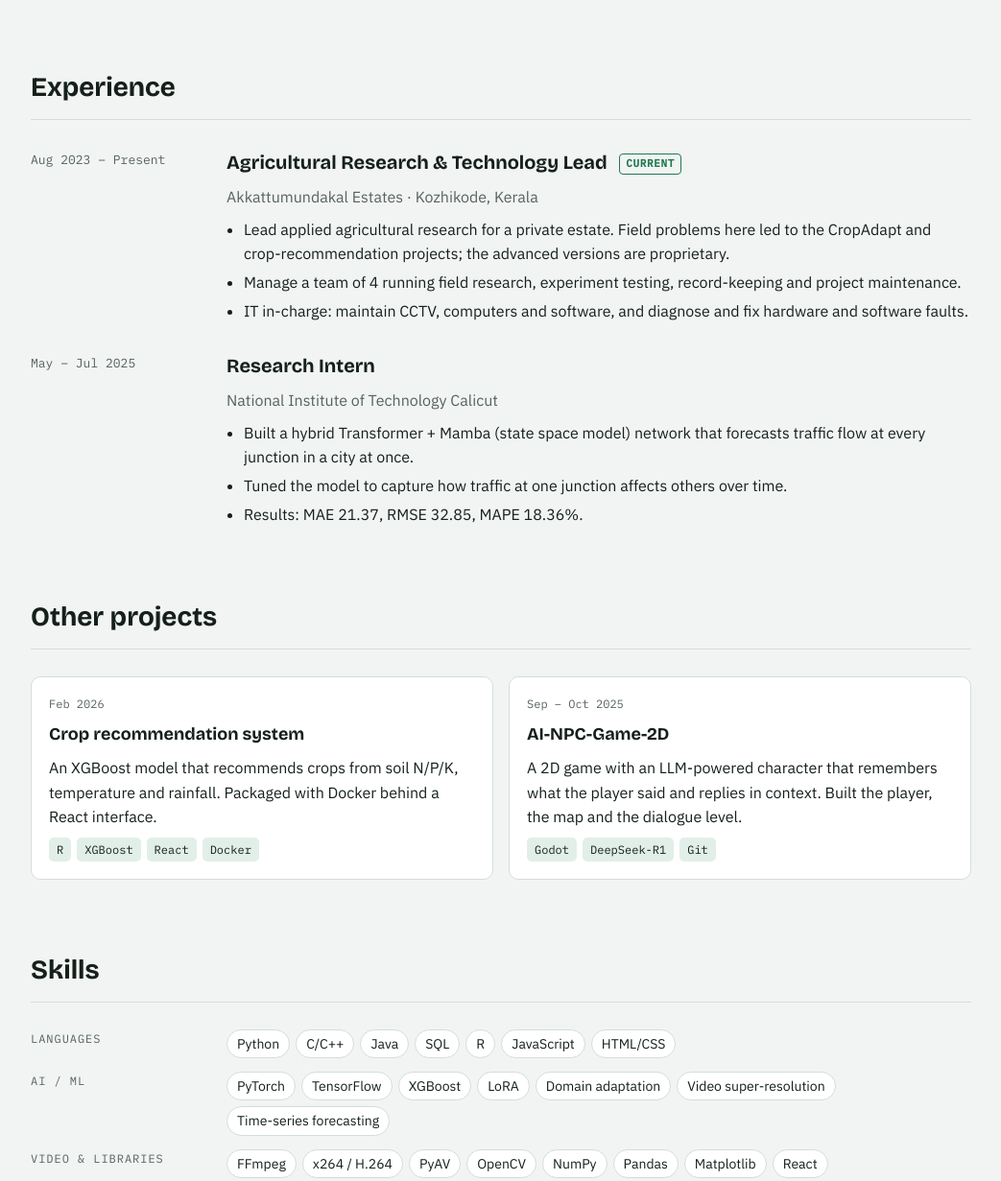
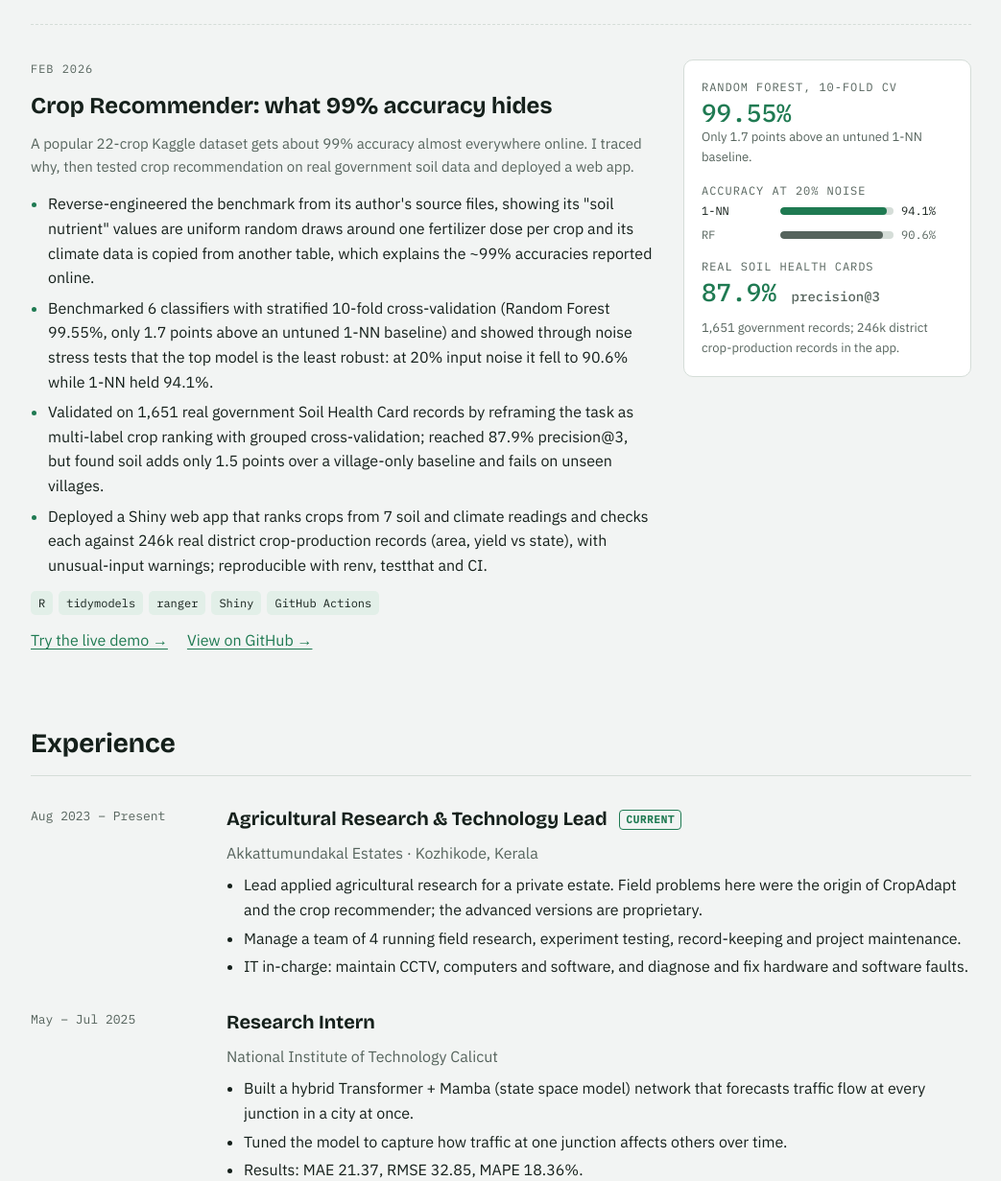
Before and after one commit to denzel-robin/denzel-robin.github.io, a plain HTML site: page index.html in a window 1280 px wide. Shown: the part 1505-2736 px from the top of the page at 96% size, without its empty margins (118-1161 px from the left). Drawn offline with nearby package versions, Linux system fonts and the light colour scheme.

Commit message:
Add Crop Recommender project and update skills

```diff
--- a/index.html
+++ b/index.html
@@ -103,9 +103,14 @@ p { margin: 0; }
 .bars { display: grid; gap: 6px; }
 .bar { display: grid; grid-template-columns: 74px minmax(0,1fr) 54px; align-items: center; gap: 8px; font-family: var(--mono); font-size: 12px; color: var(--muted); }
 .bar .track { height: 8px; background: var(--line); border-radius: 4px; overflow: hidden; }
-.bar .fill { height: 100%; border-radius: 4px; background: var(--muted); }
+.bar .track { display: block; }
+.bar .fill { display: block; height: 100%; border-radius: 4px; background: var(--muted); }
 .bar.mine .fill { background: var(--accent-2); }
 .bar.mine { color: var(--ink); }
+.bar.field-mine .fill { background: var(--accent); }
+.bar.field-mine { color: var(--ink); }
+.projlinks { display: flex; flex-wrap: wrap; gap: 8px 20px; }
+.minor.one { grid-template-columns: minmax(0, 1fr); max-width: 620px; }
 
 /* Experience */
 .jobs { display: grid; gap: 28px; }
@@ -213,6 +218,33 @@ footer h2 { font-size: 28px; }
         <p class="note">Compared against the same model trained on lab images only.</p>
       </aside>
     </article>
+    <article class="project">
+      <div class="text">
+        <span class="label">Feb 2026</span>
+        <h3>Crop Recommender: what 99% accuracy hides</h3>
+        <p class="sub">A popular 22-crop Kaggle dataset gets about 99% accuracy almost everywhere online. I traced why, then tested crop recommendation on real government soil data and deployed a web app.</p>
+        <ul>
+          <li>Reverse-engineered the benchmark from its author's source files, showing its "soil nutrient" values are uniform random draws around one fertilizer dose per crop and its climate data is copied from another table, which explains the ~99% accuracies reported online.</li>
+          <li>Benchmarked 6 classifiers with stratified 10-fold cross-validation (Random Forest 99.55%, only 1.7 points above an untuned 1-NN baseline) and showed through noise stress tests that the top model is the least robust: at 20% input noise it fell to 90.6% while 1-NN held 94.1%.</li>
+          <li>Validated on 1,651 real government Soil Health Card records by reframing the task as multi-label crop ranking with grouped cross-validation; reached 87.9% precision@3, but found soil adds only 1.5 points over a village-only baseline and fails on unseen villages.</li>
+          <li>Deployed a Shiny web app that ranks crops from 7 soil and climate readings and checks each against 246k real district crop-production records (area, yield vs state), with unusual-input warnings; reproducible with renv, testthat and CI.</li>
+        </ul>
+        <div class="tags"><span class="tag">R</span><span class="tag">tidymodels</span><span class="tag">ranger</span><span class="tag">Shiny</span><span class="tag">GitHub Actions</span></div>
+        <div class="projlinks"><a href="https://denzel-robin.shinyapps.io/crop-recommender/" target="_blank" rel="noopener">Try the live demo →</a><a href="https://github.com/denzel-robin/crop-recommender" target="_blank" rel="noopener">View on GitHub →</a></div>
+      </div>
+      <aside class="readout field" aria-label="Crop Recommender results">
+        <div class="row"><span class="label">Random Forest, 10-fold CV</span><span class="val">99.55%</span><span class="note">Only 1.7 points above an untuned 1-NN baseline.</span></div>
+        <div class="row">
+          <span class="label">Accuracy at 20% noise</span>
+          <div class="bars">
+            <div class="bar field-mine"><span>1-NN</span><span class="track"><span class="fill" style="width:94.1%"></span></span><span>94.1%</span></div>
+            <div class="bar"><span>RF</span><span class="track"><span class="fill" style="width:90.6%"></span></span><span>90.6%</span></div>
+          </div>
+        </div>
+        <div class="row"><span class="label">Real Soil Health Cards</span><span class="val">87.9% <small>precision@3</small></span></div>
+        <p class="note">1,651 government records; 246k district crop-production records in the app.</p>
+      </aside>
+    </article>
   </section>
 
   <section class="sec" aria-labelledby="exp-h">
@@ -224,7 +256,7 @@ footer h2 { font-size: 28px; }
           <h3>Agricultural Research &amp; Technology Lead <span class="now">Current</span></h3>
           <span class="org">Akkattumundakal Estates · Kozhikode, Kerala</span>
           <ul>
-            <li>Lead applied agricultural research for a private estate. Field problems here led to the CropAdapt and crop-recommendation projects; the advanced versions are proprietary.</li>
+            <li>Lead applied agricultural research for a private estate. Field problems here were the origin of CropAdapt and the crop recommender; the advanced versions are proprietary.</li>
             <li>Manage a team of 4 running field research, experiment testing, record-keeping and project maintenance.</li>
             <li>IT in-charge: maintain CCTV, computers and software, and diagnose and fix hardware and software faults.</li>
           </ul>
@@ -247,13 +279,7 @@ footer h2 { font-size: 28px; }
 
   <section class="sec" aria-labelledby="more-h">
     <div class="sec-head"><h2 id="more-h">Other projects</h2></div>
-    <div class="minor">
-      <div class="card">
-        <span class="when">Feb 2026</span>
-        <h3>Crop recommendation system</h3>
-        <p>An XGBoost model that recommends crops from soil N/P/K, temperature and rainfall. Packaged with Docker behind a React interface.</p>
-        <div class="tags"><span class="tag">R</span><span class="tag">XGBoost</span><span class="tag">React</span><span class="tag">Docker</span></div>
-      </div>
+    <div class="minor one">
       <div class="card">
         <span class="when">Sep – Oct 2025</span>
         <h3>AI-NPC-Game-2D</h3>
@@ -267,10 +293,10 @@ footer h2 { font-size: 28px; }
     <div class="sec-head"><h2 id="skills-h">Skills</h2></div>
     <div class="skills">
       <div class="skill"><span class="label">Languages</span><div class="items"><span>Python</span><span>C/C++</span><span>Java</span><span>SQL</span><span>R</span><span>JavaScript</span><span>HTML/CSS</span></div></div>
-      <div class="skill"><span class="label">AI / ML</span><div class="items"><span>PyTorch</span><span>TensorFlow</span><span>XGBoost</span><span>LoRA</span><span>Domain adaptation</span><span>Video super-resolution</span><span>Time-series forecasting</span></div></div>
-      <div class="skill"><span class="label">Video &amp; libraries</span><div class="items"><span>FFmpeg</span><span>x264 / H.264</span><span>PyAV</span><span>OpenCV</span><span>NumPy</span><span>Pandas</span><span>Matplotlib</span><span>React</span></div></div>
+      <div class="skill"><span class="label">AI / ML</span><div class="items"><span>PyTorch</span><span>TensorFlow</span><span>LoRA</span><span>Domain adaptation</span><span>Video super-resolution</span><span>Time-series forecasting</span></div></div>
+      <div class="skill"><span class="label">Video &amp; libraries</span><div class="items"><span>FFmpeg</span><span>x264 / H.264</span><span>PyAV</span><span>OpenCV</span><span>NumPy</span><span>Pandas</span><span>Matplotlib</span><span>tidymodels</span><span>Shiny</span></div></div>
       <div class="skill"><span class="label">Systems</span><div class="items"><span>Arch Linux</span><span>NVIDIA drivers &amp; CUDA</span><span>Kernel modules</span><span>tc-netem</span><span>Shell scripting</span></div></div>
-      <div class="skill"><span class="label">Tools</span><div class="items"><span>Git</span><span>Docker</span><span>Jenkins</span><span>pytest</span><span>Kaggle</span><span>Neovim</span><span>VS Code</span></div></div>
+      <div class="skill"><span class="label">Tools</span><div class="items"><span>Git</span><span>Docker</span><span>GitHub Actions</span><span>Jenkins</span><span>pytest</span><span>Kaggle</span><span>Neovim</span><span>VS Code</span></div></div>
     </div>
   </section>
 
```
